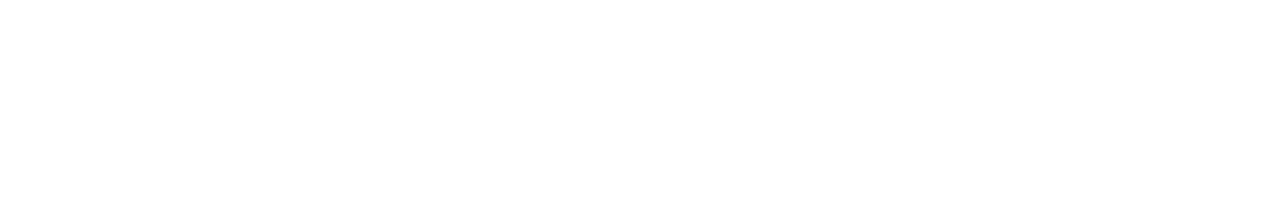
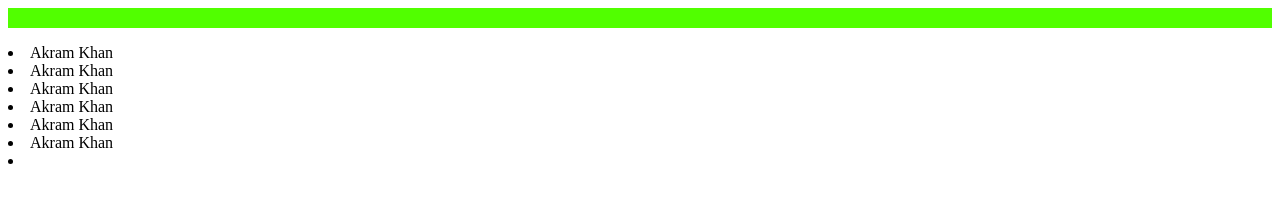
Before and after one commit to akram6t/stackblitz-example, a plain HTML site: page index.html in a window 1280 px wide. Drawn offline with Linux system fonts and the light colour scheme.

Commit message:
2 files modified

```diff
--- a/index.html
+++ b/index.html
@@ -1,6 +1,7 @@
 <html>
   <head>
     <title>Document</title>
+    <link rel="stylesheet" href="styles.css" />
   </head>
   <body>
     <div class="site">
@@ -8,5 +9,17 @@
       <div class="content"></div>
       <div class="footer"></div>
     </div>
+    <ul>
+    </ul>
+    <div>
+      <li>Akram Khan</li>
+      <li>Akram Khan</li>
+      <li>Akram Khan</li>
+      <li>Akram Khan</li>
+      <li>Akram Khan</li>
+      <li>Akram Khan</li>
+      <li></li>
+      <link rel="stylesheet" href="">
+    </div>
   </body>
 </html>
--- a/styles.css
+++ b/styles.css
@@ -1,4 +1,4 @@
 .nav {
-  background-color: rgb(99, 0, 112);
+  background-color: rgb(81, 255, 0);
   padding: 10px;
 }
```
